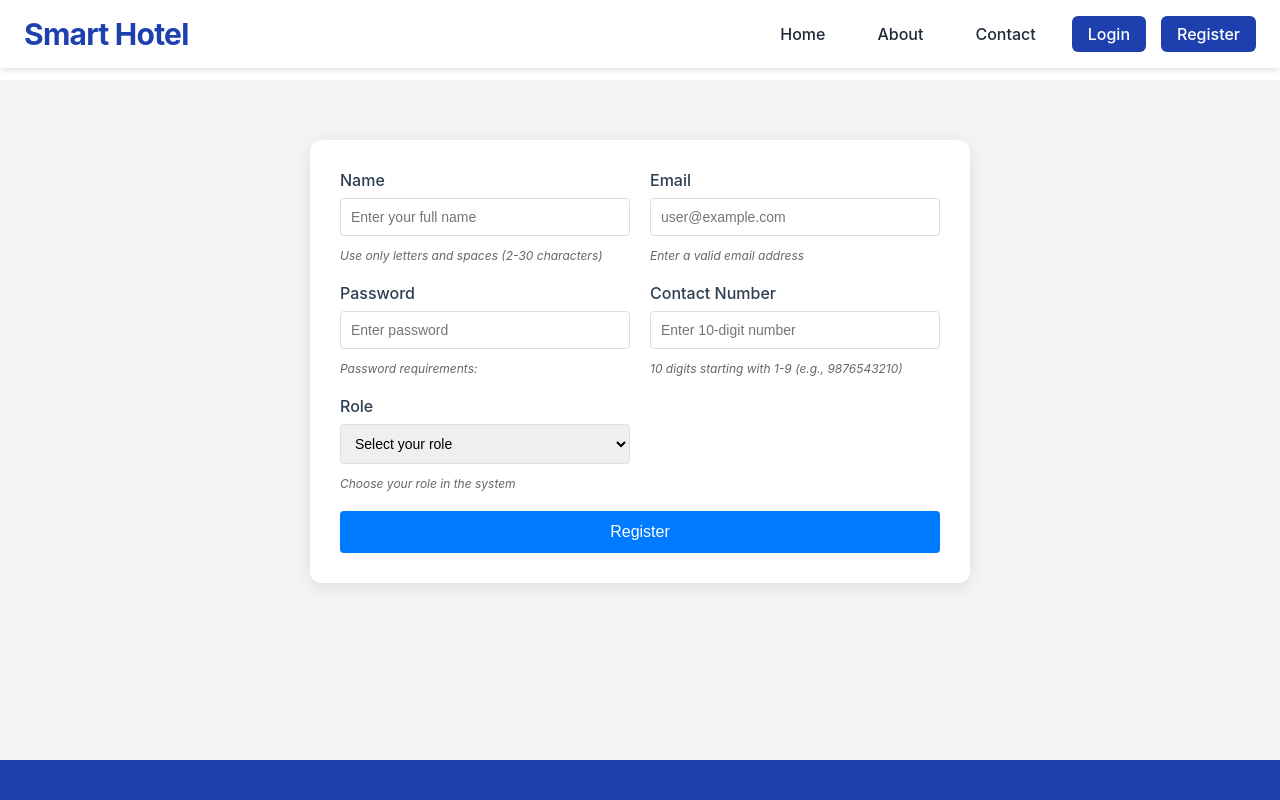
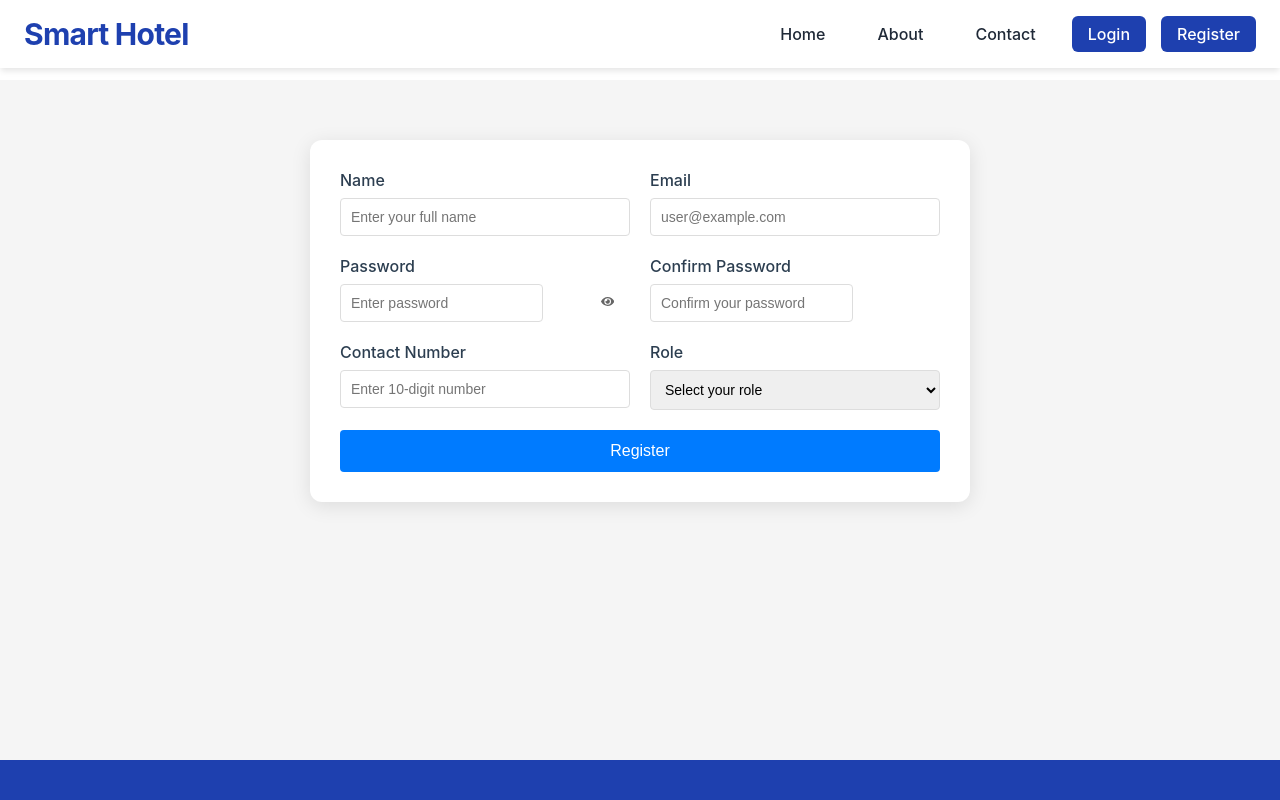
Before and after one commit to rohanshelke09/BOOKINGSYSTEM, a React (Create React App) app: page /register in a window 1280 px wide. Shown: the top 800 px of the page. Built offline with nearby package versions, Linux system fonts and the light colour scheme.

Commit message:
final final final

```diff
--- a/src/Components/Auth/ManageGuests.js
+++ b/src/Components/Auth/ManageGuests.js
@@ -235,10 +235,8 @@ const ManageGuests = () => {
 
 
       const response = await axios.patch(
-        `https://localhost:7125/api/User/${guests.userID}`,
+        `https://localhost:7125/api/User/${updateData.userID}`,
         updateData
-
-
 
       );
 
--- a/src/Components/Dashboard/GuestDashboard.js
+++ b/src/Components/Dashboard/GuestDashboard.js
@@ -366,7 +366,7 @@ const GuestDashboard = () => {
   return (
     <DashboardContainer>
        <WelcomeSection>
-      <h1>Welcome {user?.name ? `, ${user.name}` : 'to Your Dashboard'}</h1>
+      <h1>Welcome {user?.name ? `, ${user.name.trim()}` : 'to Your Dashboard'}</h1>
       <p>Manage your bookings and explore our premium hotel services</p>
     </WelcomeSection>
 
--- a/src/Components/UserRegistration.js
+++ b/src/Components/UserRegistration.js
@@ -1,8 +1,8 @@
-import React, { useState } from "react";
+import React, { useEffect, useState } from "react";
 import { useNavigate } from "react-router-dom";
 import axios from "axios";
 import styled from "styled-components";
-
+import { FaEye, FaEyeSlash } from 'react-icons/fa';
 const FormContainer = styled.div`
   max-width: 600px;
   margin: 40px auto;
@@ -90,7 +90,21 @@ const Message = styled.div`
   background-color: ${props => props.isError ? '#f8d7da' : '#d4edda'};
   color: ${props => props.isError ? '#721c24' : '#155724'};
 `;
+const PasswordWrapper = styled.div`
+  position: relative;
+  width: 100%;
+`;
 
+const TogglePasswordButton = styled.button`
+  position: absolute;
+  right: 10px;
+  top: 50%;
+  transform: translateY(-50%);
+  background: none;
+  border: none;
+  cursor: pointer;
+  color: #666;
+`;
 const HelperText = styled.span`
   color: #666;
   font-size: 12px;
@@ -110,63 +124,68 @@ const ValidationMessage = styled.div`
 
 const UserRegistration = () => {
     const navigate = useNavigate();
-    const [formData, setFormData] = useState({
+    const initialFormState = {
         name: "",
         email: "",
         password: "",
+        confirmPassword: "", // Added confirm password
         contactNumber: "",
-        role: "",
-    });
+        role: ""
+    };
+
+    const [formData, setFormData] = useState(initialFormState);
     const [errors, setErrors] = useState({});
     const [message, setMessage] = useState("");
     const [loading, setLoading] = useState(false);
+    const [showPassword, setShowPassword] = useState(false);
+
+    // Validation rules
+    const validationRules = {
+        name: {
+            required: true,
+            pattern: /^[A-Za-z\s]{2,30}$/,
+            message: "Name must be 2-30 characters long and contain only letters and spaces"
+        },
+        email: {
+            required: true,
+            pattern: /^[A-Z0-9._%+-]+@[A-Z0-9.-]+\.[A-Z]{2,}$/i,
+            message: "Invalid email format"
+        },
+        password: {
+            required: true,
+            minLength: 8,
+            pattern: /^(?=.*[A-Za-z])(?=.*\d)(?=.*[@$!%*#?&])[A-Za-z\d@$!%*#?&]{8,}$/,
+            message: "Password must be at least 8 characters and include letters, numbers, and special characters"
+        },
+        contactNumber: {
+            required: true,
+            pattern: /^[1-9][0-9]{9}$/,
+            message: "Contact number must be 10 digits and start with 1-9"
+        },
+        role: {
+            required: true,
+            message: "Please select a role"
+        }
+    };
 
     const validateForm = () => {
         const newErrors = {};
 
-        // Name validation
-        if (!formData.name.trim()) {
-            newErrors.name = "Name is required";
-        } else if (!/^[A-Za-z\s]{2,30}$/.test(formData.name.trim())) {
-            newErrors.name = "Name must be 2-30 characters long and contain only letters and spaces";
-        }
+        // Validate each field
+        Object.keys(validationRules).forEach(field => {
+            const rule = validationRules[field];
+            const value = formData[field];
 
-        // Email validation
-        if (!formData.email) {
-            newErrors.email = "Email is required";
-        } else if (!/^[A-Z0-9._%+-]+@[A-Z0-9.-]+\.[A-Z]{2,}$/i.test(formData.email)) {
-            newErrors.email = "Invalid email format (example: user@example.com)";
-        }
+            if (rule.required && !value) {
+                newErrors[field] = `${field.charAt(0).toUpperCase() + field.slice(1)} is required`;
+            } else if (rule.pattern && !rule.pattern.test(value)) {
+                newErrors[field] = rule.message;
+            }
+        });
 
-        // Password validation
-        if (!formData.password) {
-            newErrors.password = "Password is required";
-        } else {
-            const passwordChecks = {
-                length: formData.password.length >= 8,
-                letter: /[A-Za-z]/.test(formData.password),
-                number: /\d/.test(formData.password),
-                special: /[@$!%*#?&]/.test(formData.password)
-            };
-
-            if (!Object.values(passwordChecks).every(Boolean)) {
-                newErrors.password = {
-                    requirements: passwordChecks,
-                    message: "Password must meet all requirements"
-                };
-            }
-        }
-
-        // Contact number validation
-        if (!formData.contactNumber) {
-            newErrors.contactNumber = "Contact number is required";
-        } else if (!/^[1-9][0-9]{9}$/.test(formData.contactNumber)) {
-            newErrors.contactNumber = "Must be 10 digits and start with 1-9";
-        }
-
-        // Role validation
-        if (!formData.role) {
-            newErrors.role = "Please select a role";
+        // Confirm password validation
+        if (formData.password !== formData.confirmPassword) {
+            newErrors.confirmPassword = "Passwords do not match";
         }
 
         setErrors(newErrors);
@@ -179,28 +198,26 @@ const UserRegistration = () => {
 
         setLoading(true);
         try {
+            const registrationData = { ...formData };
+            delete registrationData.confirmPassword; // Remove confirmPassword before sending
 
-
-            const response = await axios.post('https://localhost:7125/api/User', formData, {
-                headers: {
-                    'Content-Type': 'application/json'
+            const response = await axios.post(
+                'https://localhost:7125/api/User',
+                registrationData,
+                {
+                    headers: { 'Content-Type': 'application/json' }
                 }
-            });
+            );
 
             if (response.data) {
                 setMessage(`Registration successful! Welcome ${response.data.name}`);
-                setTimeout(() => {
-                    navigate('/login');
-                }, 2000);
+                setFormData(initialFormState);
+                setTimeout(() => navigate('/login'), 2000);
             }
-
         } catch (error) {
             console.error('Registration error:', error);
-            setMessage(
-                error.response?.data?.message ||
-                error.message ||
-                "Registration failed. Please check if the server is running."
-            );
+            setMessage(error.response?.data?.message ||
+                      "Registration failed. Please try again.");
         } finally {
             setLoading(false);
         }
@@ -221,10 +238,12 @@ const UserRegistration = () => {
                         id="name"
                         type="text"
                         value={formData.name}
-                        onChange={(e) => setFormData({ ...formData, name: e.target.value })}
+                        onChange={(e) => setFormData({
+                            ...formData,
+                            name: e.target.value
+                        })}
                         placeholder="Enter your full name"
                     />
-                    <HelperText>Use only letters and spaces (2-30 characters)</HelperText>
                     {errors.name && <ErrorText>{errors.name}</ErrorText>}
                 </FormGroup>
 
@@ -234,42 +253,55 @@ const UserRegistration = () => {
                         id="email"
                         type="email"
                         value={formData.email}
-                        onChange={(e) => setFormData({ ...formData, email: e.target.value })}
+                        onChange={(e) => setFormData({
+                            ...formData,
+                            email: e.target.value
+                        })}
                         placeholder="user@example.com"
                     />
-                    <HelperText>Enter a valid email address</HelperText>
                     {errors.email && <ErrorText>{errors.email}</ErrorText>}
                 </FormGroup>
 
                 <FormGroup>
                     <Label htmlFor="password">Password</Label>
-                    <Input
-                        id="password"
-                        type="password"
-                        value={formData.password}
-                        onChange={(e) => setFormData({ ...formData, password: e.target.value })}
-                        placeholder="Enter password"
-                    />
-                    <HelperText>
-                        Password requirements:
-                        {errors.password?.requirements ? (
-                            <ul style={{ margin: "5px 0", paddingLeft: "20px" }}>
-                                <li style={{ color: errors.password.requirements.length ? 'green' : 'red' }}>
-                                    At least 8 characters
-                                </li>
-                                <li style={{ color: errors.password.requirements.letter ? 'green' : 'red' }}>
-                                    At least one letter
-                                </li>
-                                <li style={{ color: errors.password.requirements.number ? 'green' : 'red' }}>
-                                    At least one number
-                                </li>
-                                <li style={{ color: errors.password.requirements.special ? 'green' : 'red' }}>
-                                    At least one special character (@$!%*#?&)
-                                </li>
-                            </ul>
-                        ) : null}
-                    </HelperText>
-                    {errors.password?.message && <ErrorText>{errors.password.message}</ErrorText>}
+                    <PasswordWrapper>
+                        <Input
+                            id="password"
+                            type={showPassword ? "text" : "password"}
+                            value={formData.password}
+                            onChange={(e) => setFormData({
+                                ...formData,
+                                password: e.target.value
+                            })}
+                            placeholder="Enter password"
+                        />
+                        <TogglePasswordButton
+                            type="button"
+                            onClick={() => setShowPassword(!showPassword)}
+                        >
+                            {showPassword ? <FaEyeSlash /> : <FaEye />}
+                        </TogglePasswordButton>
+                    </PasswordWrapper>
+                    {errors.password && <ErrorText>{errors.password}</ErrorText>}
+                </FormGroup>
+
+                <FormGroup>
+                    <Label htmlFor="confirmPassword">Confirm Password</Label>
+                    <PasswordWrapper>
+                        <Input
+                            id="confirmPassword"
+                            type={showPassword ? "text" : "password"}
+                            value={formData.confirmPassword}
+                            onChange={(e) => setFormData({
+                                ...formData,
+                                confirmPassword: e.target.value
+                            })}
+                            placeholder="Confirm your password"
+                        />
+                    </PasswordWrapper>
+                    {errors.confirmPassword && (
+                        <ErrorText>{errors.confirmPassword}</ErrorText>
+                    )}
                 </FormGroup>
 
                 <FormGroup>
@@ -278,12 +310,16 @@ const UserRegistration = () => {
                         id="contactNumber"
                         type="tel"
                         value={formData.contactNumber}
-                        onChange={(e) => setFormData({ ...formData, contactNumber: e.target.value })}
+                        onChange={(e) => setFormData({
+                            ...formData,
+                            contactNumber: e.target.value
+                        })}
                         maxLength="10"
                         placeholder="Enter 10-digit number"
                     />
-                    <HelperText>10 digits starting with 1-9 (e.g., 9876543210)</HelperText>
-                    {errors.contactNumber && <ErrorText>{errors.contactNumber}</ErrorText>}
+                    {errors.contactNumber && (
+                        <ErrorText>{errors.contactNumber}</ErrorText>
+                    )}
                 </FormGroup>
 
                 <FormGroup>
@@ -291,13 +327,15 @@ const UserRegistration = () => {
                     <Select
                         id="role"
                         value={formData.role}
-                        onChange={(e) => setFormData({ ...formData, role: e.target.value })}
+                        onChange={(e) => setFormData({
+                            ...formData,
+                            role: e.target.value
+                        })}
                     >
                         <option value="">Select your role</option>
                         <option value="guest">Guest</option>
                         <option value="manager">Manager</option>
                     </Select>
-                    <HelperText>Choose your role in the system</HelperText>
                     {errors.role && <ErrorText>{errors.role}</ErrorText>}
                 </FormGroup>
 
```
Also changed, not shown: src/Components/Dashboard/ManagerDashboard.js (+1 -6 lines), src/Components/UseHotelDashboard.js (+2 -12 lines).
